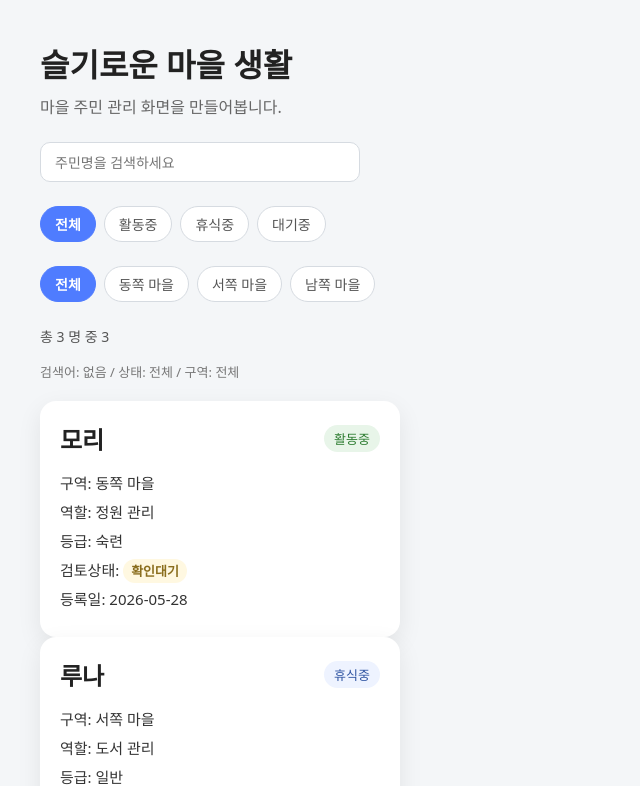
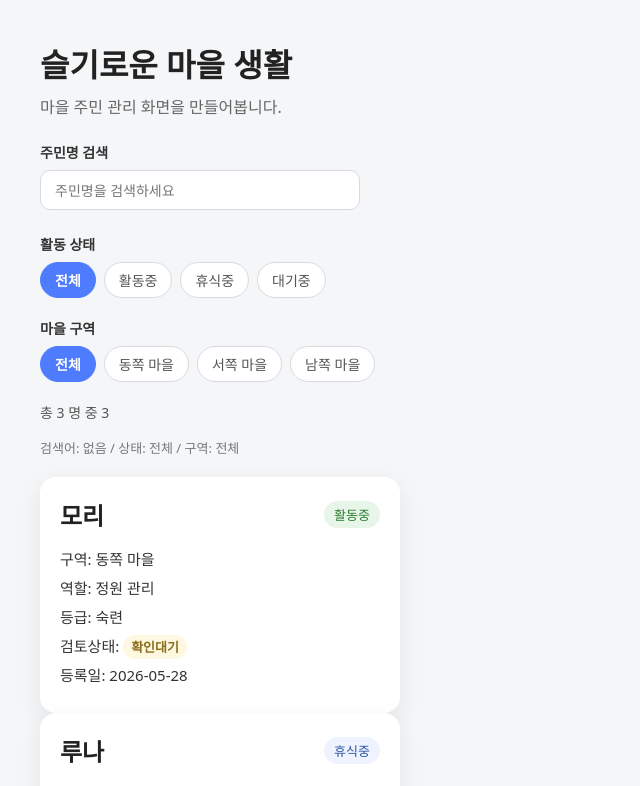
Before and after one commit to JEON-DONG-HEE/wise-village-life, a React (Vite) app: page / in a window 1280 px wide. Shown: the top 786 px of the page, without its empty margins (0-640 px from the left). Built offline with nearby package versions, Linux system fonts and the light colour scheme.

Commit message:
필터 컴포넌트 정리 및 App.tsx 소스 정리

```diff
--- a/src/App.tsx
+++ b/src/App.tsx
@@ -10,20 +10,13 @@ import type { AreaFilterType, FilterStatus } from "./types/resident";
 import "./styles/App.scss";
 
 function App() {
+  // 상태값
   const [keyword, setKeyword] = useState("");
   const [selectedStatus, setSelectedStatus] = useState<FilterStatus>("전체");
   const [selectedArea, setSelectedArea] = useState<AreaFilterType>("전체");
 
+  // 필터 계산
   const trimmedKeyword = keyword.trim(); // 검색어에 공백만 있을 경우 예외처리
-  const handleResetFilters = () => {
-    setKeyword("");
-    setSelectedStatus("전체");
-    setSelectedArea("전체");
-  };
-  const isFiltered =
-    trimmedKeyword !== "" ||
-    selectedStatus !== "전체" ||
-    selectedArea !== "전체";
 
   const filteredResidents = residents.filter((resident) => {
     const isMatchedKeyword = resident.name.includes(trimmedKeyword);
@@ -34,6 +27,18 @@ function App() {
 
     return isMatchedKeyword && isMatchedStatus && isMatchedArea;
   });
+
+  const isFiltered =
+    trimmedKeyword !== "" ||
+    selectedStatus !== "전체" ||
+    selectedArea !== "전체";
+
+  // 이벤트 함수
+  const handleResetFilters = () => {
+    setKeyword("");
+    setSelectedStatus("전체");
+    setSelectedArea("전체");
+  };
 
   return (
     <div className="app">
--- a/src/components/AreaFilter.tsx
+++ b/src/components/AreaFilter.tsx
@@ -9,6 +9,8 @@ type AreaFilterProps = {
 
 function AreaFilter({ selectedArea, onChangeArea }: AreaFilterProps) {
   return (
+    <div className="filter-group">
+      <p className="filter-title">마을 구역</p>
       <div className="filter-area">
         {areaFilters.map((area) => (
           <button
@@ -21,6 +23,7 @@ function AreaFilter({ selectedArea, onChangeArea }: AreaFilterProps) {
           </button>
         ))}
       </div>
+    </div>
   );
 }
 
--- a/src/components/SearchBox.tsx
+++ b/src/components/SearchBox.tsx
@@ -6,7 +6,9 @@ type SearchBoxProps = {
 function SearchBox({ keyword, onChangekeyword }: SearchBoxProps) {
   return (
     <div className="search-area">
+      <label htmlFor="resident-search">주민명 검색</label>
       <input
+        id="resident-search"
         type="text"
         placeholder="주민명을 검색하세요"
         value={keyword}
--- a/src/components/StatusFilter.tsx
+++ b/src/components/StatusFilter.tsx
@@ -9,6 +9,9 @@ type StatusFilterProps = {
 
 function StatusFilter({ selectedStatus, onChangeStatus }: StatusFilterProps) {
   return (
+    <div className="filter-group">
+      <p className="filter-title">활동 상태</p>
+
       <div className="filter-area">
         {statusFilters.map((status) => (
           <button
@@ -21,6 +24,7 @@ function StatusFilter({ selectedStatus, onChangeStatus }: StatusFilterProps) {
           </button>
         ))}
       </div>
+    </div>
   );
 }
 
--- a/src/styles/App.scss
+++ b/src/styles/App.scss
@@ -89,6 +89,14 @@
 .search-area {
   margin-bottom: 24px;
 
+  label {
+    display: block;
+    margin-bottom: 8px;
+    color: #333;
+    font-size: 14px;
+    font-weight: 600;
+  }
+
   input {
     width: 320px;
     height: 40px;
@@ -125,10 +133,20 @@
 }
 
 // 필터 버튼
+.filter-group {
+  margin-bottom: 20px;
+}
+
+.filter-title {
+  margin-bottom: 8px;
+  color: #333;
+  font-size: 14px;
+  font-weight: 600;
+}
+
 .filter-area {
   display: flex;
   gap: 8px;
-  margin-bottom: 24px;
 
   button {
     height: 36px;
```
Lines whose indentation alone changed are shown as unchanged.
